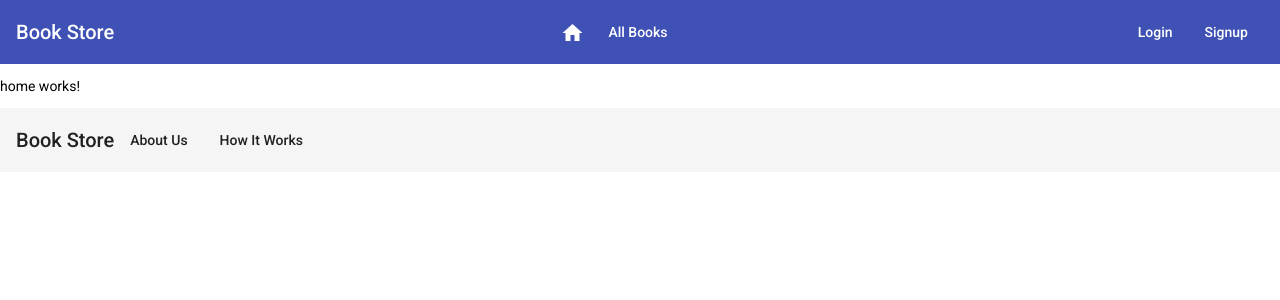
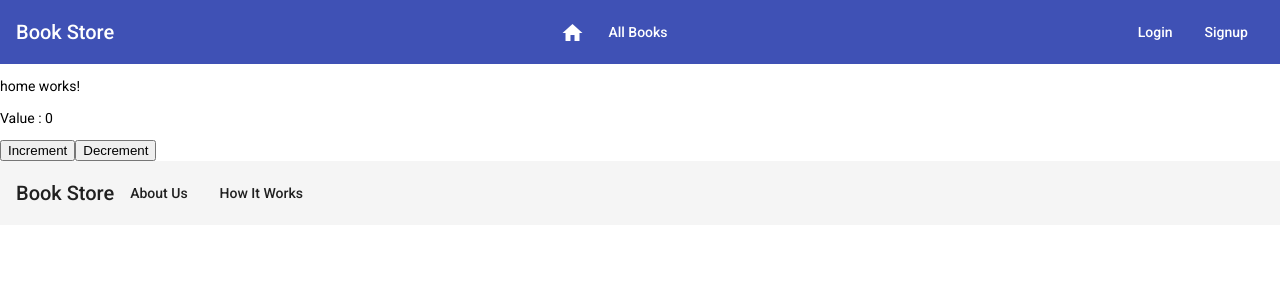
Before and after one commit to Mialro/Book-Store-App, an Angular app in the folder BookStoreApp/: page / in a window 1280 px wide. Shown: the top 300 px of the page. Built offline with nearby package versions, Linux system fonts and the light colour scheme.

Commit message:
Service provider

```diff
--- a/BookStoreApp/src/app/app.module.ts
+++ b/BookStoreApp/src/app/app.module.ts
@@ -12,7 +12,8 @@ import { BooksModule } from './books/books.module';
 import { SharedModule } from './shared/shared.module';
 import { BrowserAnimationsModule } from '@angular/platform-browser/animations';
 import { HomeComponent } from './public-components/home/home.component';
-
+import { CounterService } from './shared/services/counter.service';
+import { Counter2Service } from './shared/services/counter2.service';
 
 
 
@@ -32,7 +33,7 @@ import { HomeComponent } from './public-components/home/home.component';
     AppRoutingModule,
     BrowserAnimationsModule
   ],
-  providers: [],
+  providers: [ {provide: CounterService, useClass: Counter2Service}],
   bootstrap: [AppComponent]
 })
 export class AppModule { }
--- a/BookStoreApp/src/app/books/components/all-books/all-books.component.html
+++ b/BookStoreApp/src/app/books/components/all-books/all-books.component.html
@@ -1,4 +1,8 @@
 <h1>Books</h1>
+
+<p>Value : {{_counterService.counter}}</p>
+<button (click)="incFunction()">Increment</button>
+<button (click)="decFunction()">Decrement</button>
 
 <div class="container">
 
--- a/BookStoreApp/src/app/books/components/all-books/all-books.component.ts
+++ b/BookStoreApp/src/app/books/components/all-books/all-books.component.ts
@@ -1,25 +1,33 @@
 import { Component, OnInit } from '@angular/core';
 import { BookService } from '../../services/book.service';
 import { BookModel } from '../../models/book.model';
+import { CounterService } from '../../../shared/services/counter.service';
 
 @Component({
   selector: 'app-all-books',
   templateUrl: './all-books.component.html',
   styleUrls: ['./all-books.component.scss'],
-  providers: [BookService]
+  //providers: [BookService]
 })
 export class AllBooksComponent implements OnInit {
 
   public listBooks: BookModel[] = [];
 
-  constructor(public bookService: BookService) { }
+  constructor(public bookService: BookService, public _counterService: CounterService) { }
 
   ngOnInit(): void {
     this.listBooks = this.bookService.getAllBooks();
     console.log(this.listBooks);
     console.log("Hello");
 
+  }
 
+  public incFunction(): void{
+    this._counterService.incNumber();
+  }
+
+  public decFunction(): void{
+    this._counterService.decNumber();
   }
 
 }
--- a/BookStoreApp/src/app/public-components/home/home.component.html
+++ b/BookStoreApp/src/app/public-components/home/home.component.html
@@ -1 +1,5 @@
 <p>home works!</p>
+
+<p>Value : {{_counterService.counter}}</p>
+<button (click)="incFunction()">Increment</button>
+<button (click)="decFunction()">Decrement</button>
--- a/BookStoreApp/src/app/public-components/home/home.component.ts
+++ b/BookStoreApp/src/app/public-components/home/home.component.ts
@@ -1,15 +1,25 @@
 import { Component, OnInit } from '@angular/core';
+import { CounterService } from '../../shared/services/counter.service';
 
 @Component({
   selector: 'app-home',
   templateUrl: './home.component.html',
-  styleUrls: ['./home.component.scss']
+  styleUrls: ['./home.component.scss'],
+  //providers: [CounterService]
 })
 export class HomeComponent implements OnInit {
 
-  constructor() { }
+  constructor(public _counterService: CounterService) { }
 
   ngOnInit(): void {
   }
 
+  public incFunction(): void{
+    this._counterService.incNumber();
+  }
+
+  public decFunction(): void{
+    this._counterService.decNumber();
+  }
+
 }
--- /dev/null
+++ b/BookStoreApp/src/app/shared/services/counter.service.ts
@@ -0,0 +1,21 @@
+import { Injectable } from '@angular/core';
+import { TestService } from './test.service';
+
+// {
+//   providedIn: 'any'
+// }
+
+@Injectable()
+export class CounterService {
+
+  public counter: number = 0
+  constructor() { }
+
+  public incNumber(): void{
+    this.counter++
+  }
+
+  public decNumber(): void{
+    this.counter--
+  }
+}
--- /dev/null
+++ b/BookStoreApp/src/app/shared/services/counter2.service.ts
@@ -0,0 +1,23 @@
+import { Injectable } from '@angular/core';
+import { CounterService } from './counter.service';
+import { TestService } from './test.service';
+
+// {
+//   providedIn: 'any'
+// }
+
+@Injectable()
+export class Counter2Service extends TestService {
+
+  public counter: number = 0
+
+  constructor() { super();}
+
+  public incNumber(): void{
+    this.counter +=2;
+  }
+
+  public decNumber(): void{
+    this.counter -=2
+  }
+}
```
Also changed, not shown: BookStoreApp/src/app/shared/services/test.service.ts (added, +13 -0 lines), 1 other file (tests, documents, lock files or other folders).
